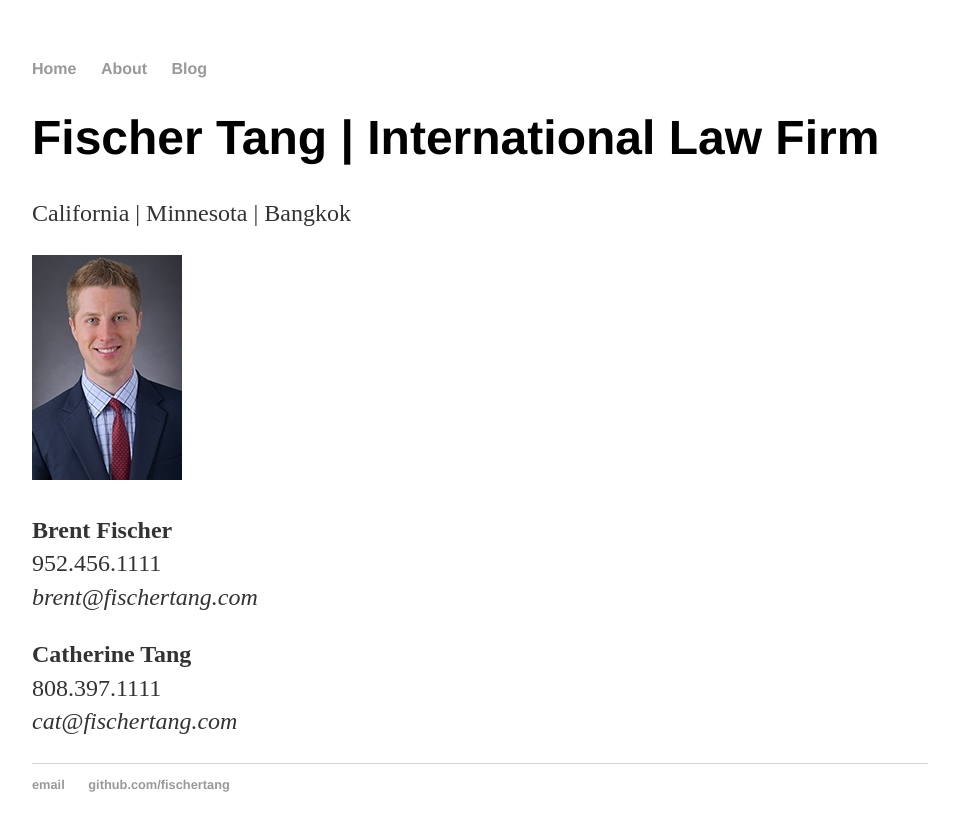
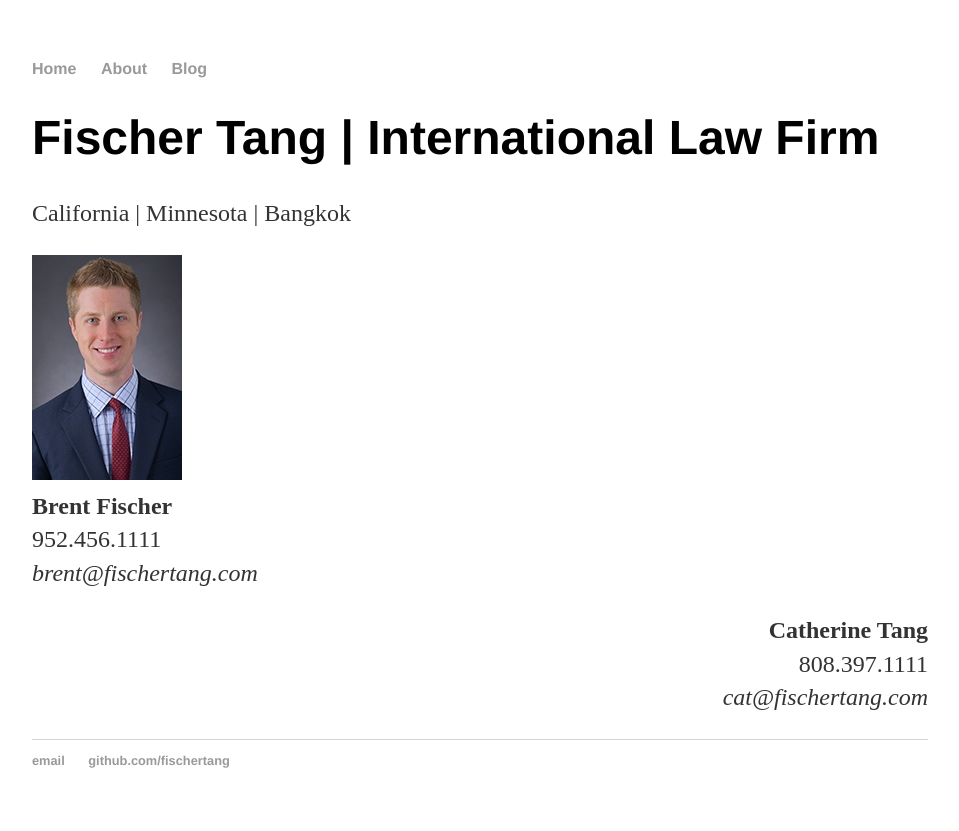
Before and after one commit to fischertang/fischertang.github.io, a Jekyll site: the page built from about/index.html, in a window 1280 px wide. Shown: the top 831 px of the page, without its empty margins (160-1119 px from the left). Built offline with Jekyll 4.4.1, drawn with Linux system fonts in a browser that asks for light colours.

Commit message:
Update index.html

```diff
--- a/about/index.html
+++ b/about/index.html
@@ -6,12 +6,12 @@ title: About Fischer Tang
   <h1>Fischer Tang | International Law Firm</h1>
   <p> California | Minnesota | Bangkok </p>
   <p></p>
-  <p><img src="/images/1B436148-CF7B-4CFA-B951-DFFFBCA02119.jpeg"></p>
-  <p><b>Brent Fischer</b>
+  <p align=left><img src="/images/1B436148-CF7B-4CFA-B951-DFFFBCA02119.jpeg">
+  <br><b>Brent Fischer</b>
   <br>952.456.1111
   <br><i>brent@fischertang.com</i></p>
   <p></p>
-  <p><b>Catherine Tang</b>
+  <p align=right><b>Catherine Tang</b>
   <br>808.397.1111
   <br><i>cat@fischertang.com</i></p>
 
```
